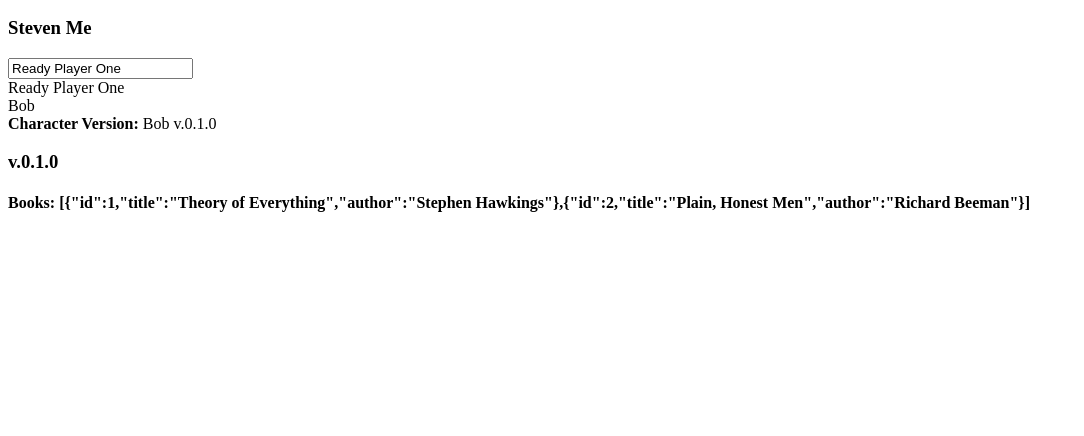
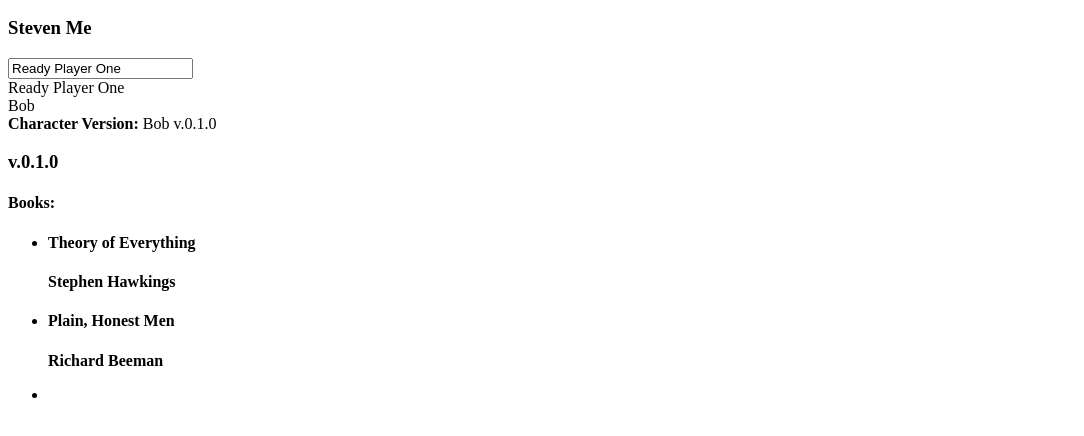
Before and after one commit to SpaceKins/angular_demo, a website: page public/index.html in a window 1280 px wide. Shown: the part 110-546 px from the top of the page, without its empty margins (0-1084 px from the left). Drawn offline with nearby package versions, Linux system fonts and the light colour scheme.

Commit message:
added list

```diff
--- a/public/index.html
+++ b/public/index.html
@@ -41,7 +41,16 @@
 
   <div class="value_of_books">
   <b>Books: </b>
-    {{BookService}}
+    <ul>
+      <li ng-repeat="book in books">
+        <h4 class="book_title">
+          {{book.title}}
+        </h4>
+        <p class="book_author">
+          {{book.author}}
+        </p>
+      <li>
+    </ul>
   </div>
 </body>
 </html>
--- a/public/js/controller.js
+++ b/public/js/controller.js
@@ -10,7 +10,7 @@ angular.module('myApp')
     $scope.myModel ='Ready Player One';
     $scope.mainCharacter =mainCharacter;
     $scope.characterVersion=CharacterVersionFactory;
-     $scope.BookService=BookService.getBooks();
+    $scope.books=BookService.getBooks();
 
     console.log(BookService.getBooks());
 
```
